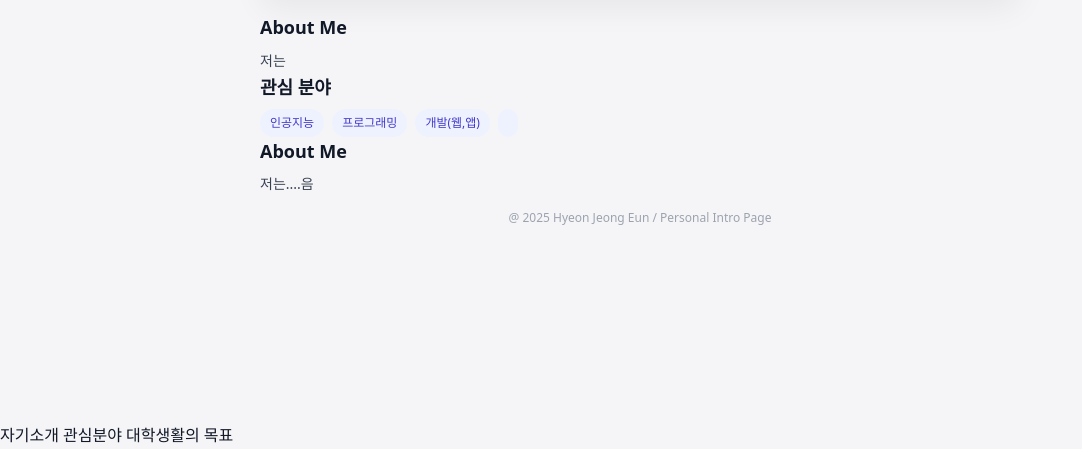
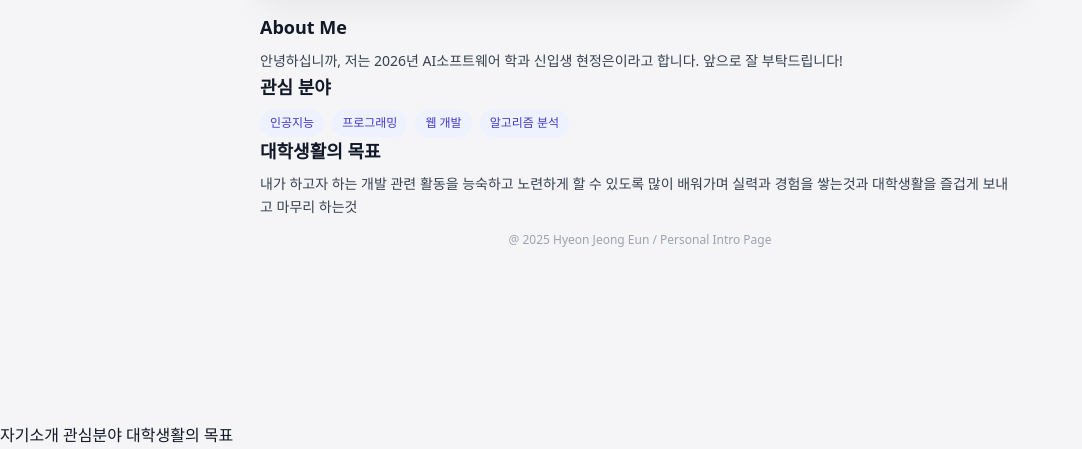
Before and after one commit to hyeonje0026/hyeonje0026.github.io, a plain HTML site: page index.html in a window 1280 px wide. Shown: the part 377-826 px from the top of the page, without its empty margins (0-1082 px from the left). Drawn offline with Linux system fonts and the light colour scheme.

Commit message:
Update index.html

```diff
--- a/index.html
+++ b/index.html
@@ -50,7 +50,7 @@
             <section class="section-card">
                 <h3>About Me</h3>
                 <p>
-                    저는
+                    안녕하십니까, 저는 2026년 AI소프트웨어 학과 신입생 현정은이라고 합니다. 앞으로 잘 부탁드립니다!
                 </p>
             </section>
 
@@ -59,15 +59,15 @@
                 <ul class="tag-list">
                     <li class="tag">인공지능</li>
                     <li class="tag">프로그래밍</li>
-                    <li class="tag">개발(웹,앱)</li>
-                    <li class="tag"></li>
+                    <li class="tag">웹 개발</li>
+                    <li class="tag">알고리즘 분석</li>
                 </ul>
             </section>
 
             <section class="section-card">
-                <h3>About Me</h3>
+                <h3>대학생활의 목표</h3>
                 <p>
-                    저는....음
+                    내가 하고자 하는 개발 관련 활동을 능숙하고 노련하게 할 수 있도록 많이 배워가며 실력과 경험을 쌓는것과 대학생활을 즐겁게 보내고 마무리 하는것
                 </p>
             </section>
 
@@ -84,4 +84,5 @@
 
 자기소개
 관심분야
+
 대학생활의 목표
```
